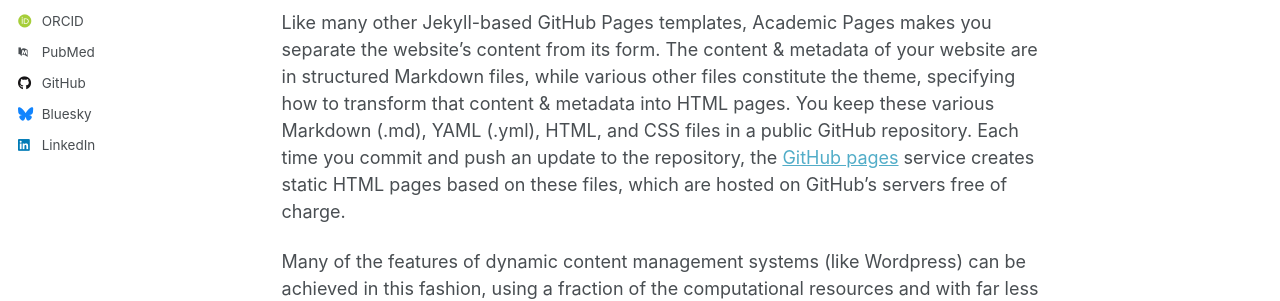
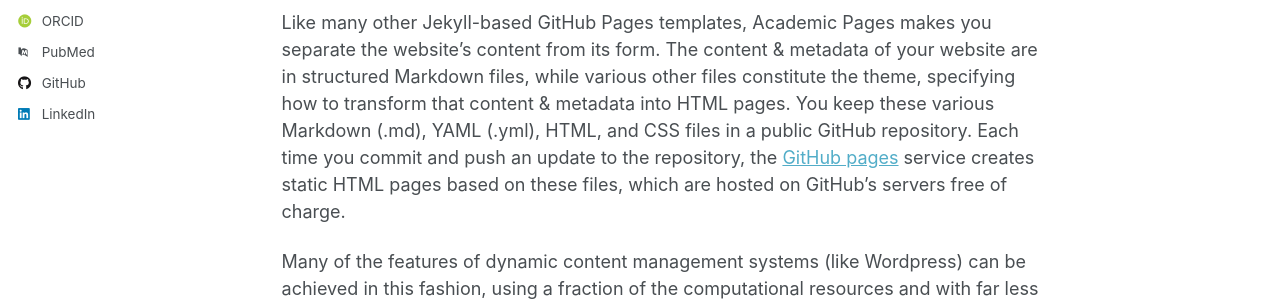
Before and after one commit to mkutmon/mkutmon.github.io, a Jekyll site: the page built from _pages/about.md, in a window 1280 px wide. Shown: the part 525-826 px from the top of the page. Built offline with Jekyll 4.4.1, drawn with Linux system fonts in a browser that asks for light colours; some web fonts are replaced; a script that is not in the unit is left out.

Commit message:
Update _config.yml

```diff
--- a/_config.yml
+++ b/_config.yml
@@ -27,7 +27,7 @@ author:
   location         : "Maastricht, NL"
   employer         : "Maastricht University"
   uri              : # URL
-  email            : "martina.kutmon (a) maastrichtuniversity.nl"
+  email            : "martina.kutmon@maastrichtuniversity.nl"
 
   # Academic websites
   academia         : # URL
@@ -51,7 +51,7 @@ author:
 
   # Social media
   artstation       : # Username
-  bluesky          : "bsky.app" # Replace this with you Bluesky username
+  bluesky          : #"bsky.app" # Replace this with you Bluesky username
   facebook         : # Username
   flickr           : # Username
   foursquare       : # Username
```
